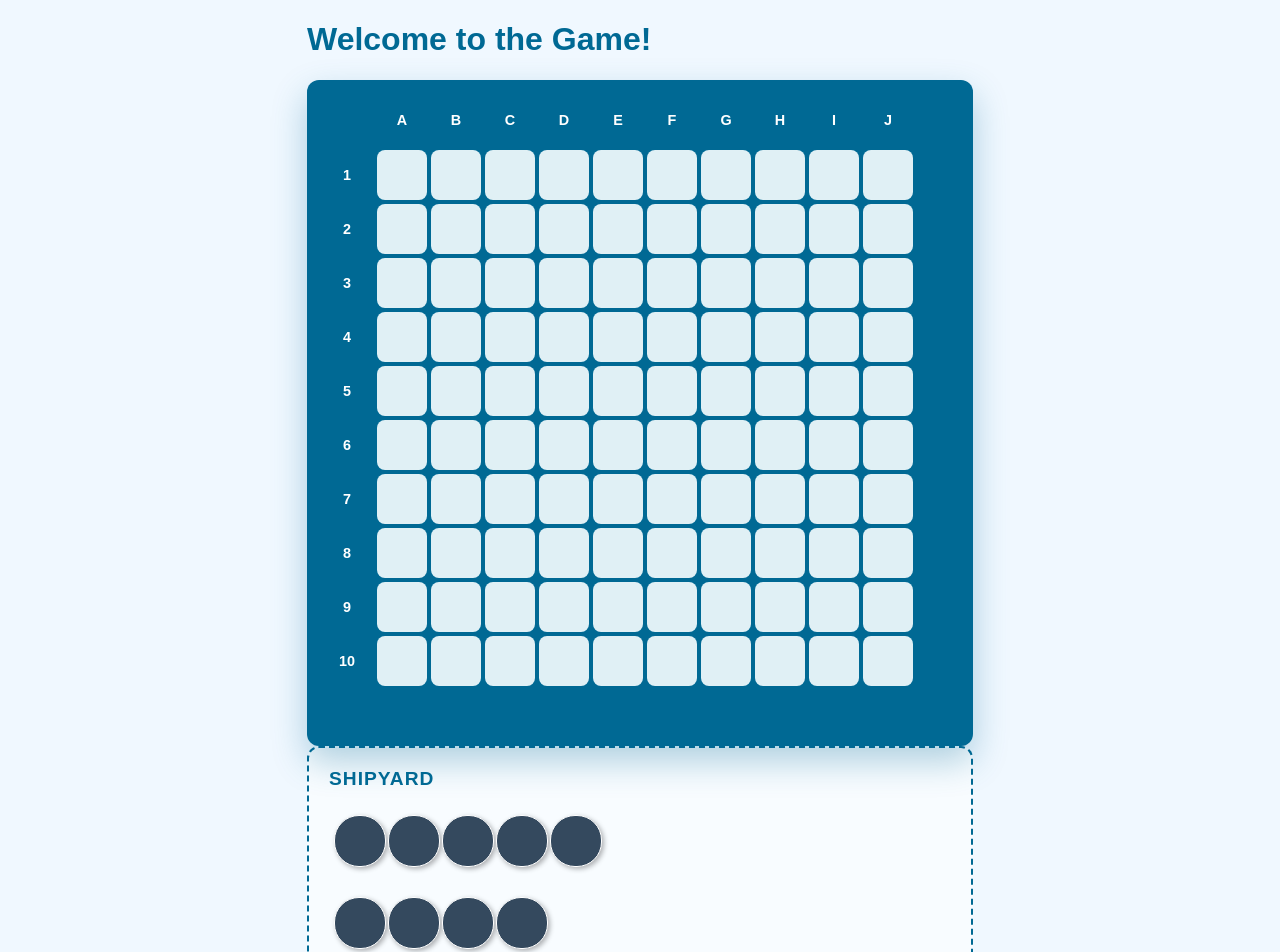
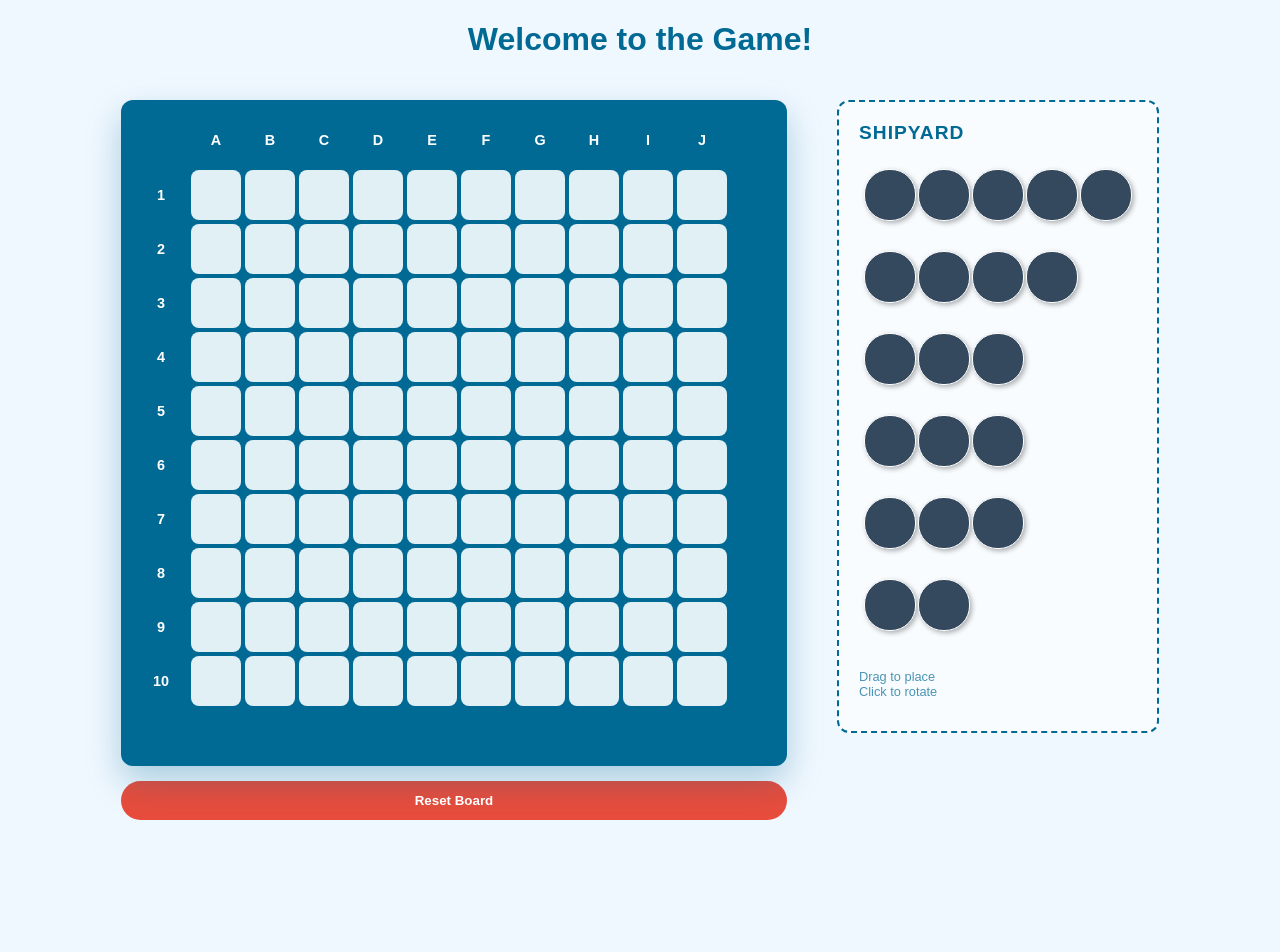
Before and after one commit to DmytroTarasenk0/battleships, a React (Vite) app: page / in a window 1280 px wide. Shown: the top 952 px of the page. After the commit the page ends 820 px from the top, so only its background shows below. Built offline with nearby package versions, Linux system fonts and the light colour scheme.

Commit message:
29.12.2025 reset and improved ship-alignment

```diff
--- a/src/App.jsx
+++ b/src/App.jsx
@@ -6,11 +6,15 @@ function App() {
   const [placedShips, setPlacedShips] = useState([]);
 
   return (
-    <>
+    <div className="app-container">
       <h1>Welcome to the Game!</h1>
-      <Board placedShips={placedShips} setPlacedShips={setPlacedShips} />
-      <Shipyard placedShips={placedShips} />
-    </>
+
+      {/* This DIV is the magic fix for side-by-side layout */}
+      <div className="game-area">
+        <Board placedShips={placedShips} setPlacedShips={setPlacedShips} />
+        <Shipyard placedShips={placedShips} />
+      </div>
+    </div>
   );
 }
 
--- a/src/components/Board.jsx
+++ b/src/components/Board.jsx
@@ -59,14 +59,36 @@ function Board({ placedShips, setPlacedShips }) {
         return;
       }
 
-      // collision detection
-      const occupiedCells = placedShips.flatMap((ship) => ship.coords);
-      const collision = newCoords.some((coord) =>
-        occupiedCells.includes(coord)
-      );
+      // forbidden zone(1-field gap + self)
+      const forbidden = new Set();
 
-      if (collision) {
-        console.log("Invalid placement error (collision detected)");
+      placedShips.forEach((ship) => {
+        ship.coords.forEach((coord) => {
+          // add self
+          forbidden.add(coord);
+
+          const cx = coord % 10;
+          const cy = Math.floor(coord / 10);
+
+          // neighboring cells
+          for (let dx = -1; dx <= 1; dx++) {
+            for (let dy = -1; dy <= 1; dy++) {
+              const nx = cx + dx;
+              const ny = cy + dy;
+
+              // out of bounds or add
+              if (nx >= 0 && nx < 10 && ny >= 0 && ny < 10) {
+                forbidden.add(ny * 10 + nx);
+              }
+            }
+          }
+        });
+      });
+
+      const conflict = newCoords.some((coord) => forbidden.has(coord));
+
+      if (conflict) {
+        console.log("Invalid placement error (conflict with existing ships)");
         return;
       }
 
@@ -75,7 +97,14 @@ function Board({ placedShips, setPlacedShips }) {
     }
   };
 
+  // reset button (clear board)
+  const handleReset = () => {
+    setPlacedShips([]);
+    setClickedCells([]);
+  };
+
   return (
+    <div>
       <div className="board-layout">
         <div className="headers-row">
           {colLabels.map((label) => (
@@ -123,6 +152,10 @@ function Board({ placedShips, setPlacedShips }) {
           })}
         </div>
       </div>
+      <button className="reset-btn" onClick={handleReset}>
+        Reset Board
+      </button>
+    </div>
   );
 }
 
--- a/src/index.css
+++ b/src/index.css
@@ -15,6 +15,21 @@ body {
   background-color: var(--ocean-bg);
   font-family: sans-serif;
   color: var(--ocean-dark);
+}
+
+/* App-layout */
+.app-container {
+  display: flex;
+  flex-direction: column;
+  align-items: center;
+  min-height: 100vh;
+}
+
+.game-area {
+  display: flex;
+  gap: 50px;
+  align-items: flex-start;
+  margin-top: 20px;
 }
 
 .board-layout {
@@ -143,3 +158,23 @@ body {
   background-color: #e74c3c;
   border: 2px solid var(--white);
 }
+
+/* Reset Button */
+.reset-btn {
+  margin-top: 15px;
+  padding: 12px 48px;
+  background-color: #e74c3c;
+  color: var(--white);
+  border: none;
+  border-radius: 20px;
+  cursor: pointer;
+  font-weight: bold;
+  display: flex;
+  justify-content: center;
+  width: 100%;
+  transition: background-color 0.3s ease;
+}
+
+.reset-btn:hover {
+  background-color: #a7372b;
+}
```
Also changed, not shown: PatchNotes.txt. Lines whose indentation alone changed are shown as unchanged.
